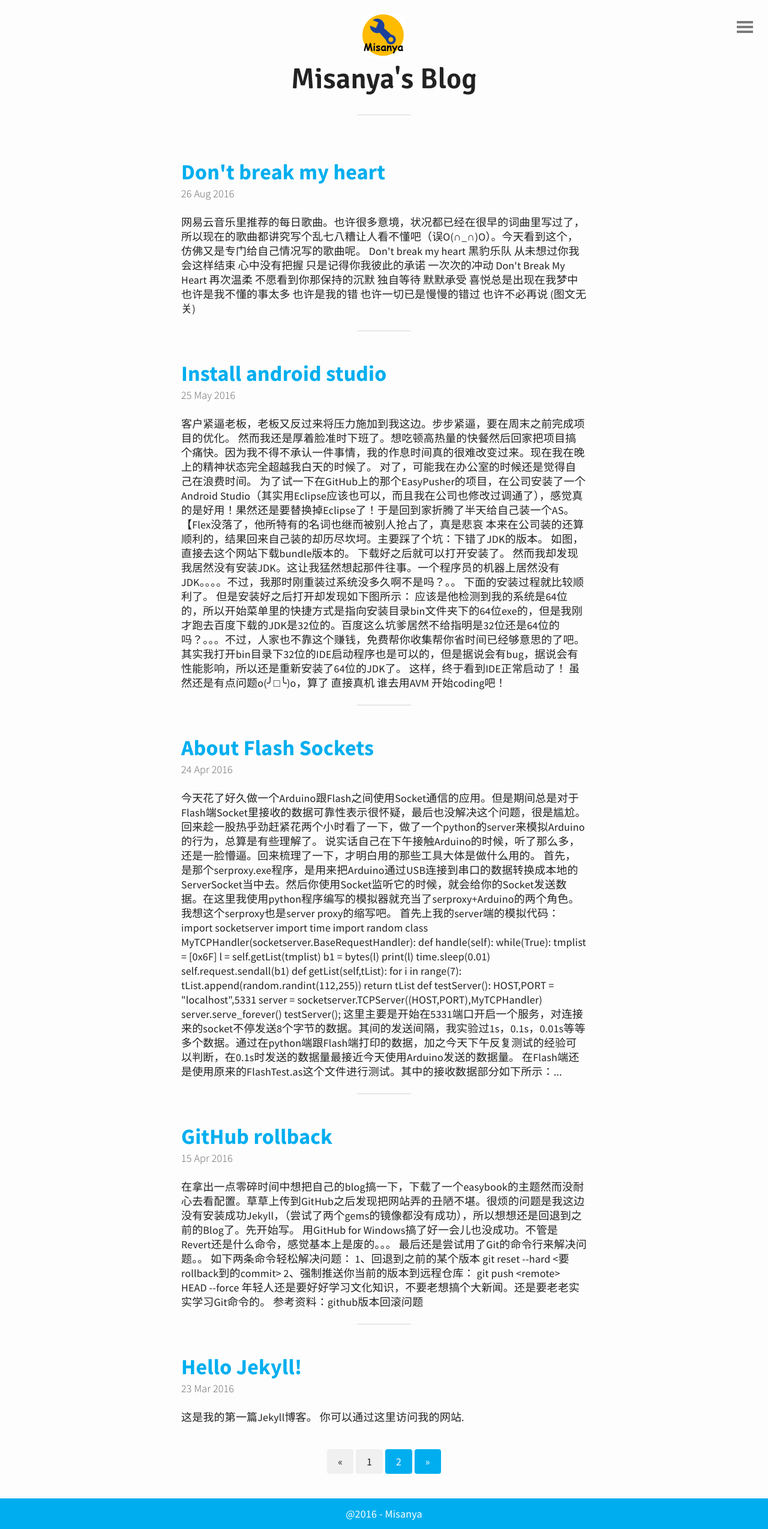
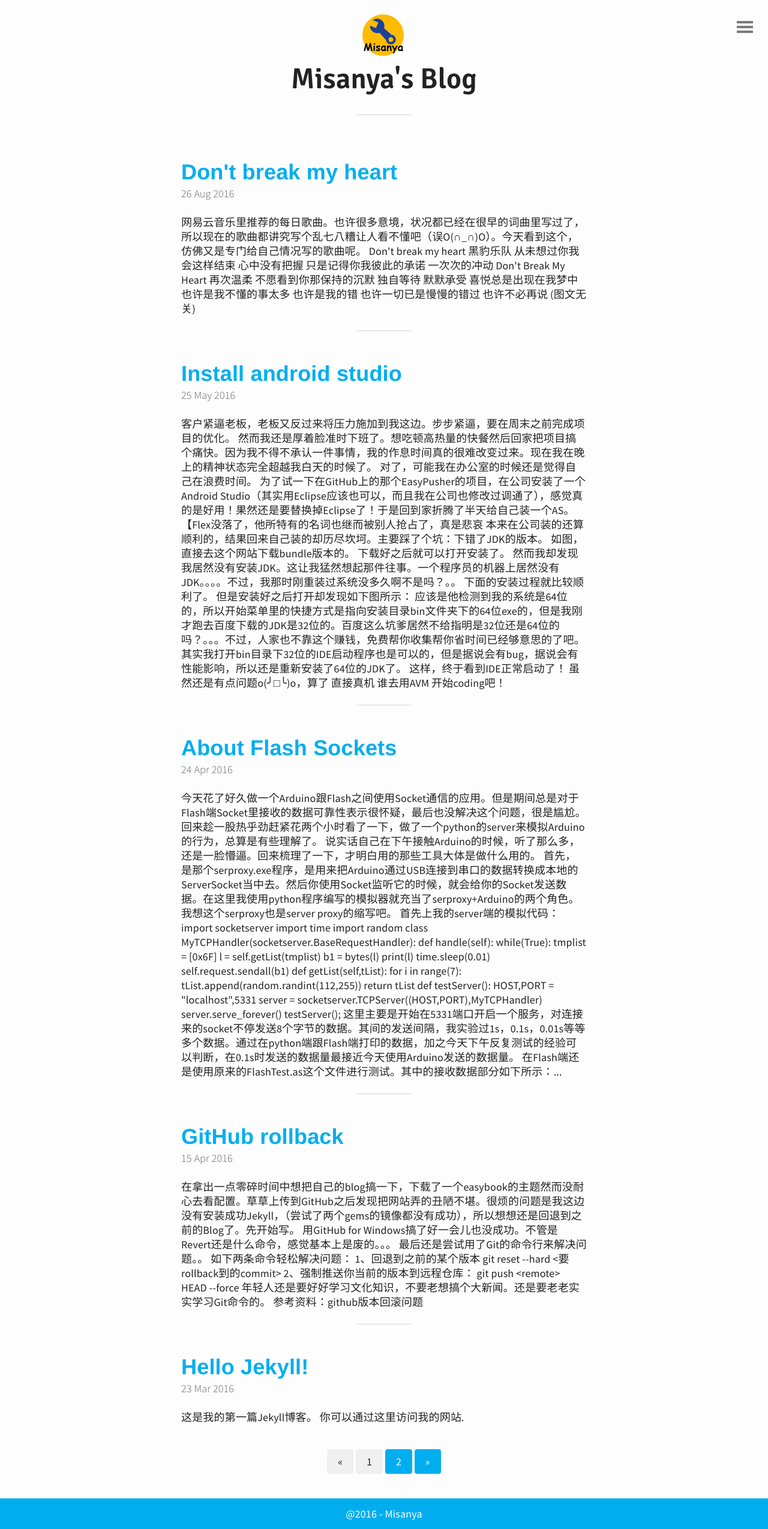
Before and after one commit to liushengxian/liushengxian.github.io, a Jekyll site: the page built from index.html, in a window 1280 px wide. Shown: the whole page at 60% size. Built offline with Jekyll 4.4.1, drawn with Linux system fonts in a browser that asks for light colours; the list of posts is cut into pages by our own code.

Commit message:
change serveral font for my blog, just for fun

```diff
--- a/_sass/custom.scss
+++ b/_sass/custom.scss
@@ -1,3 +1,6 @@
 /*- Custom style -*/
 
 // -- Put custom style under this point -- //
+h2{
+  font-family: Helvetica,'Microsoft YaHei','STXihei';
+}
--- a/_sass/typography.scss
+++ b/_sass/typography.scss
@@ -4,7 +4,7 @@
 //
 
 body {
-	font-family: 'Source Sans Pro', sans-serif;
+	font-family: 'Source Sans Pro', 'Microsoft Yahei', sans-serif;
 	letter-spacing: 0.01em;
 }
 
--- a/css/main.scss
+++ b/css/main.scss
@@ -6,7 +6,7 @@
 
 
 // Our variables
-$base-font-family: "Helvetica Neue", Helvetica, Arial, sans-serif;
+$base-font-family: "Helvetica Neue","Microsoft Yahei","微软雅黑",STXihei,"华文细黑", Helvetica, Arial, sans-serif;
 $base-font-size:   16px;
 $base-font-weight: 400;
 $small-font-size:  $base-font-size * 0.875;
```
